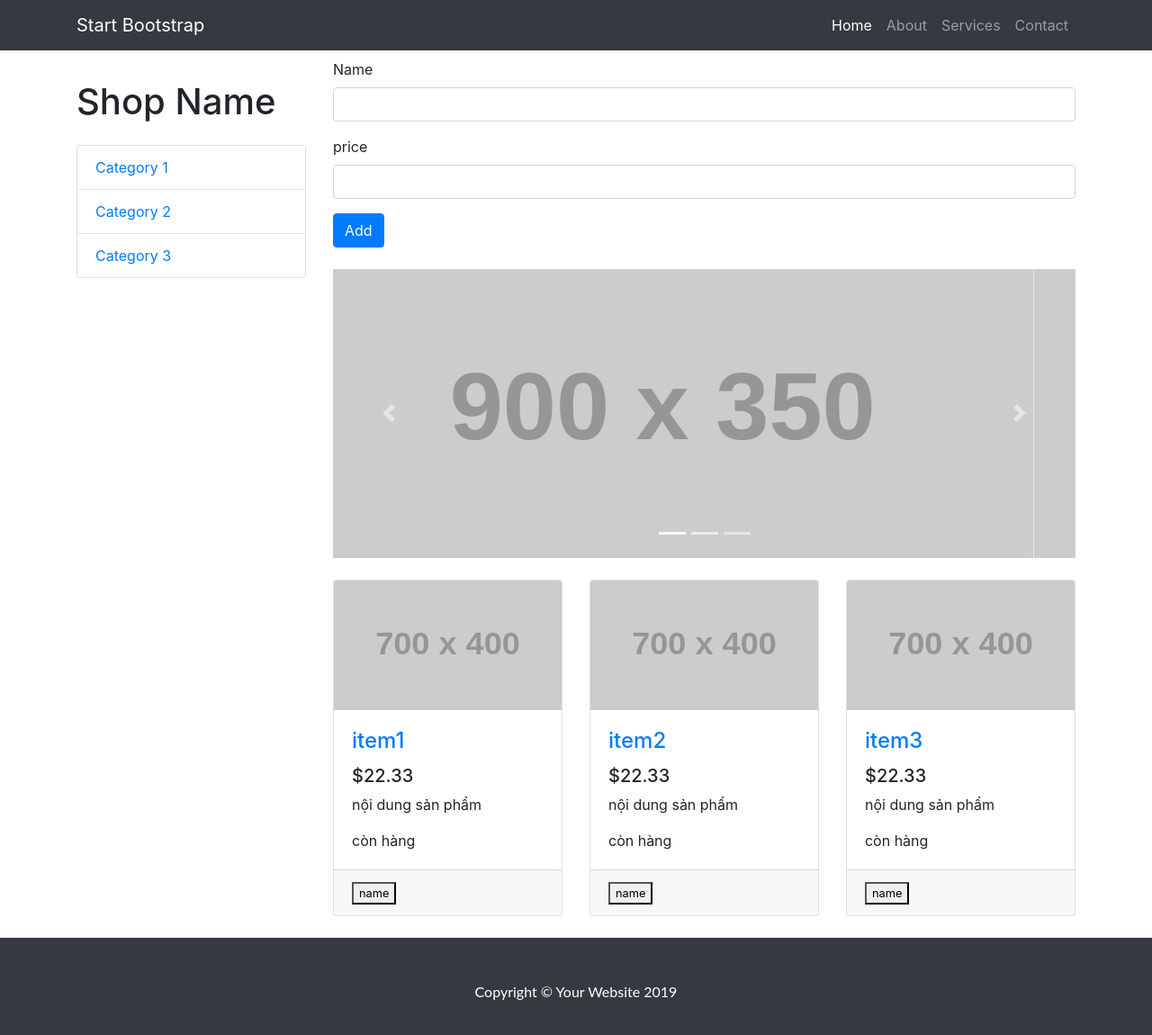
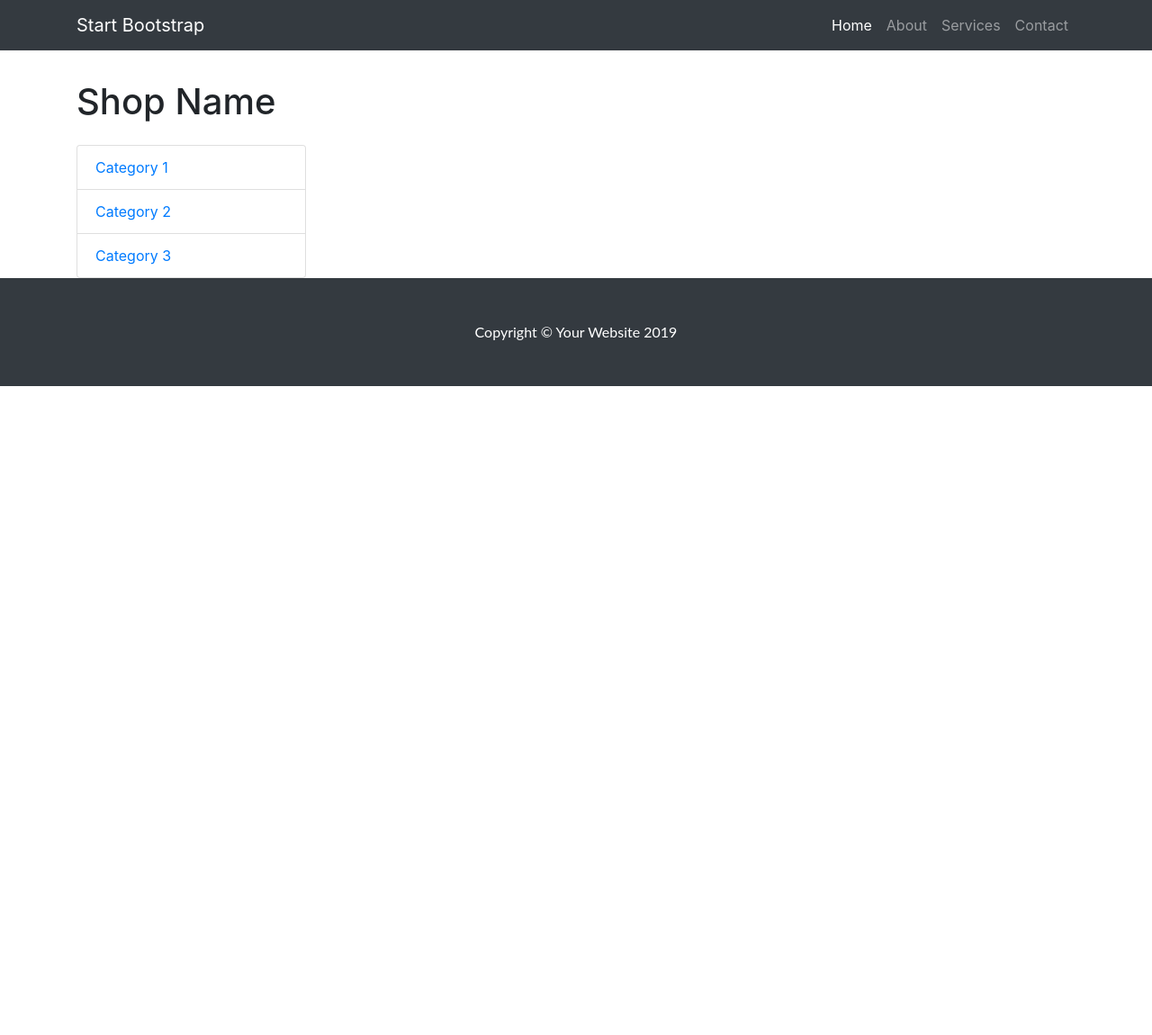
Before and after one commit to canhnguyennd/angular-ph09146-lab3, an Angular app: page / in a window 1280 px wide. Shown: the top 1150 px of the page at 90% size. After the commit the page ends 800 px from the top, so only its background shows below. Built offline with nearby package versions, Linux system fonts and the light colour scheme.

Commit message:
2 files modified, 1 added

```diff
--- a/src/app/app.component.html
+++ b/src/app/app.component.html
@@ -40,11 +40,13 @@
 
       <div class="col-lg-9">
 
-        <app-product-add></app-product-add>
+        <router-outlet></router-outlet>
+
+        <!-- <app-product-add></app-product-add>
 
         <app-slide></app-slide>
 
-        <app-product-list></app-product-list>
+        <app-product-list></app-product-list> -->
         <!-- /.row -->
 
       </div>
--- a/src/app/app.module.ts
+++ b/src/app/app.module.ts
@@ -2,6 +2,7 @@ import { NgModule } from '@angular/core';
 import { BrowserModule } from '@angular/platform-browser';
 import { FormsModule } from '@angular/forms';
 
+import { AppRoutingModule } from './app-routing.module';
 import { AppComponent } from './app.component';
 import { HelloComponent } from './hello.component';
 import { ProductComponent } from './product/product.component';
@@ -12,7 +13,7 @@ import { ProductService } from './product.service';
 import { ProductAddComponent } from './product-add/product-add.component';
 
 @NgModule({
-  imports:      [ BrowserModule, FormsModule ],
+  imports:      [ BrowserModule, AppRoutingModule, FormsModule ],
   declarations: [ AppComponent, HelloComponent, ProductComponent, ProductListComponent, SlideComponent, CategoryComponent, ProductAddComponent ],
   bootstrap:    [ AppComponent ],
   providers: [ProductService]
```
Also changed, not shown: src/app/app-routing.module.ts (added, +14 -0 lines).
